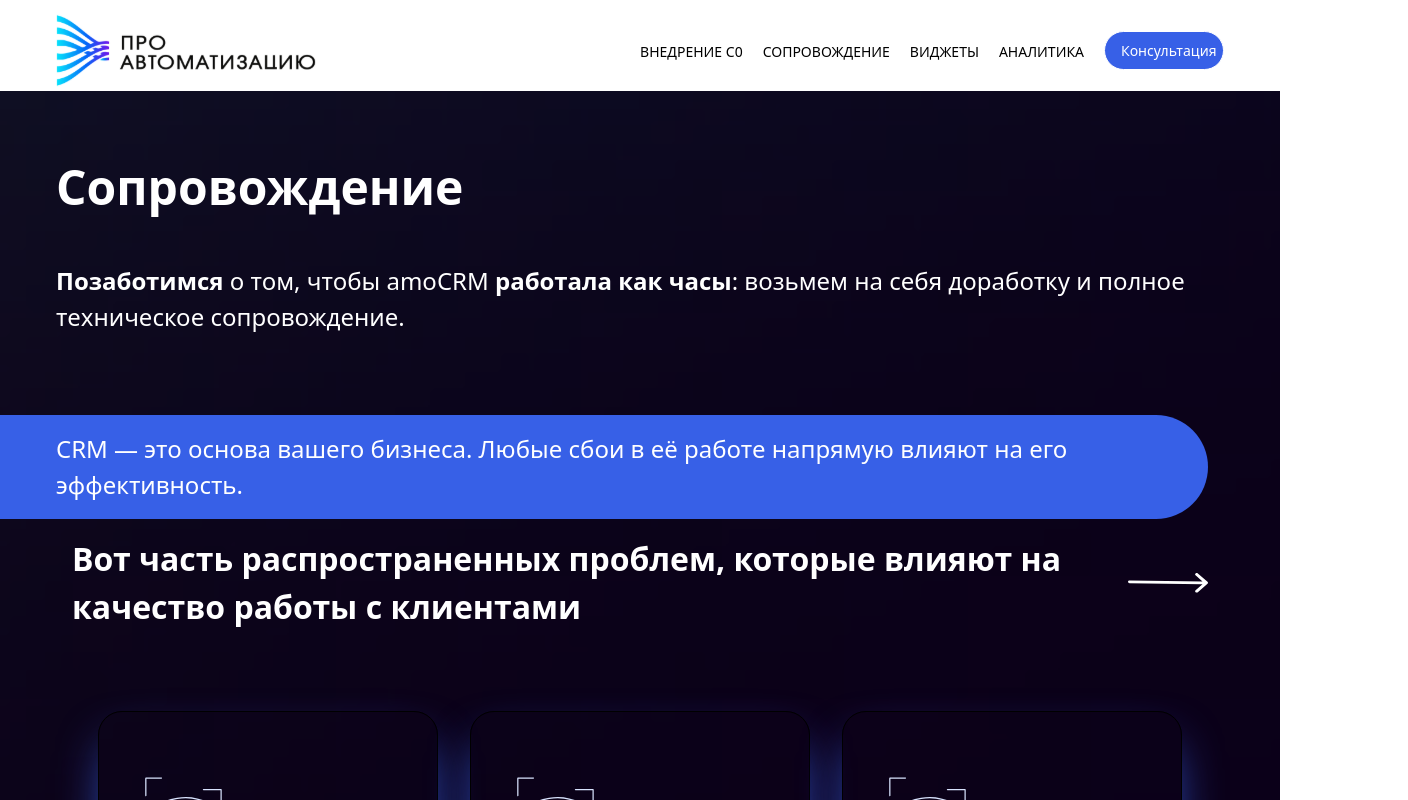
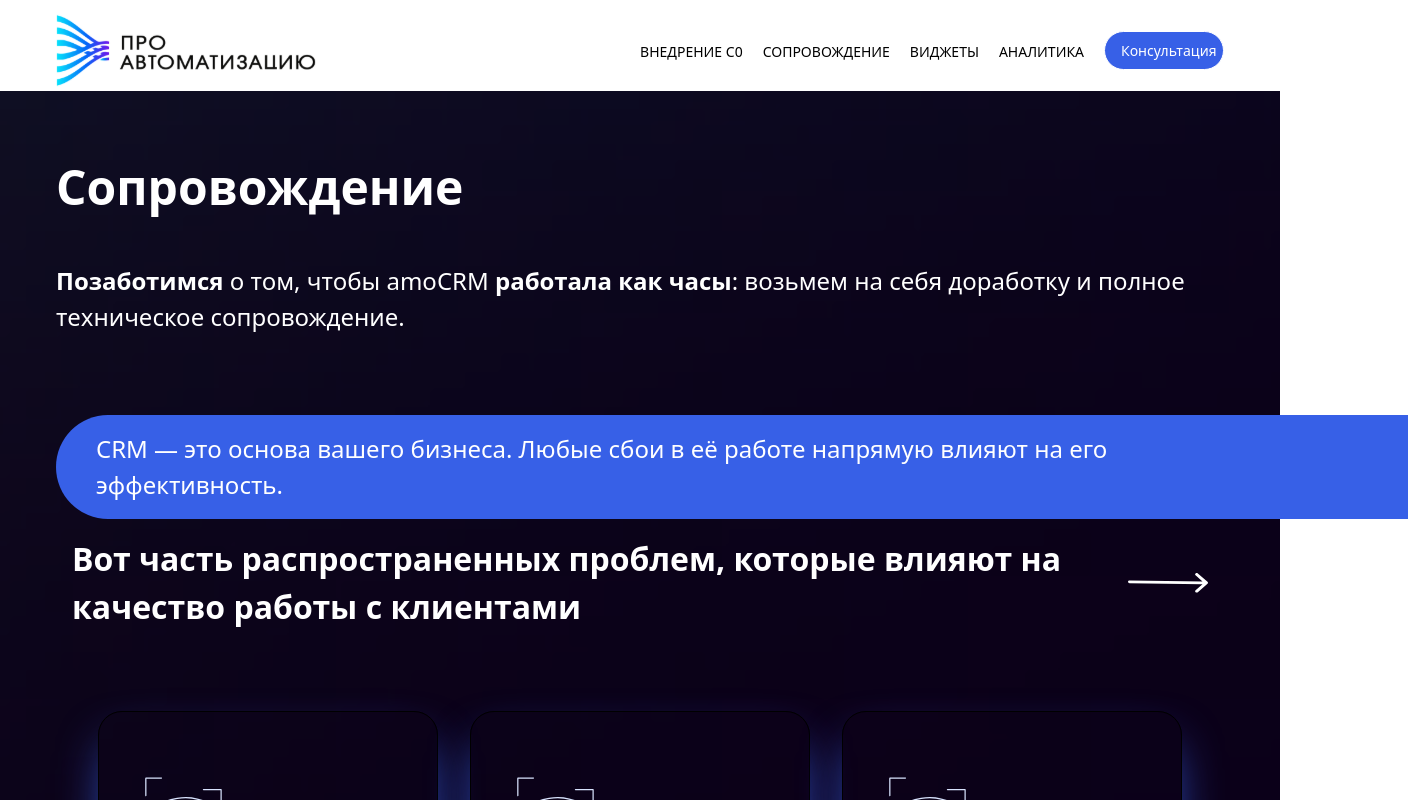
Before and after one commit to DFimp/landing_pro_automatization, a Next.js app: page /accompaniment in a window 1280 px wide. Shown: the top 800 px of the page, 1408 px wide, since content can reach past the window. Built offline with nearby package versions, Linux system fonts and the light colour scheme.

Commit message:
add variant

```diff
--- a/src/shared/ui/stickyInfo/StickyInfo.tsx
+++ b/src/shared/ui/stickyInfo/StickyInfo.tsx
@@ -1,12 +1,15 @@
 type StickyInfoProps = {
     text: string
+    left?: boolean
 }
 
-export default function StickyInfo({text}: StickyInfoProps) {
+export default function StickyInfo({text, left = true}: StickyInfoProps) {
     return (
         <div className="sticky-info h-10">
             <div className="relative max-w-6xl">
-                <div className="absolute -left-50 pl-50 bg-blue text-white text-h4 font-normal py-4 px-10 pr-32 rounded-r-full max-w-1250">
+                <div
+                    className={`absolute bg-blue text-white text-h4 font-normal py-4 px-10 pr-32  max-w-1250
+                    ${left ? "-left-50 rounded-r-full pl-50" : "-right-50 rounded-l-full pr-50"}`}>
                     {text}
                 </div>
             </div>
```
